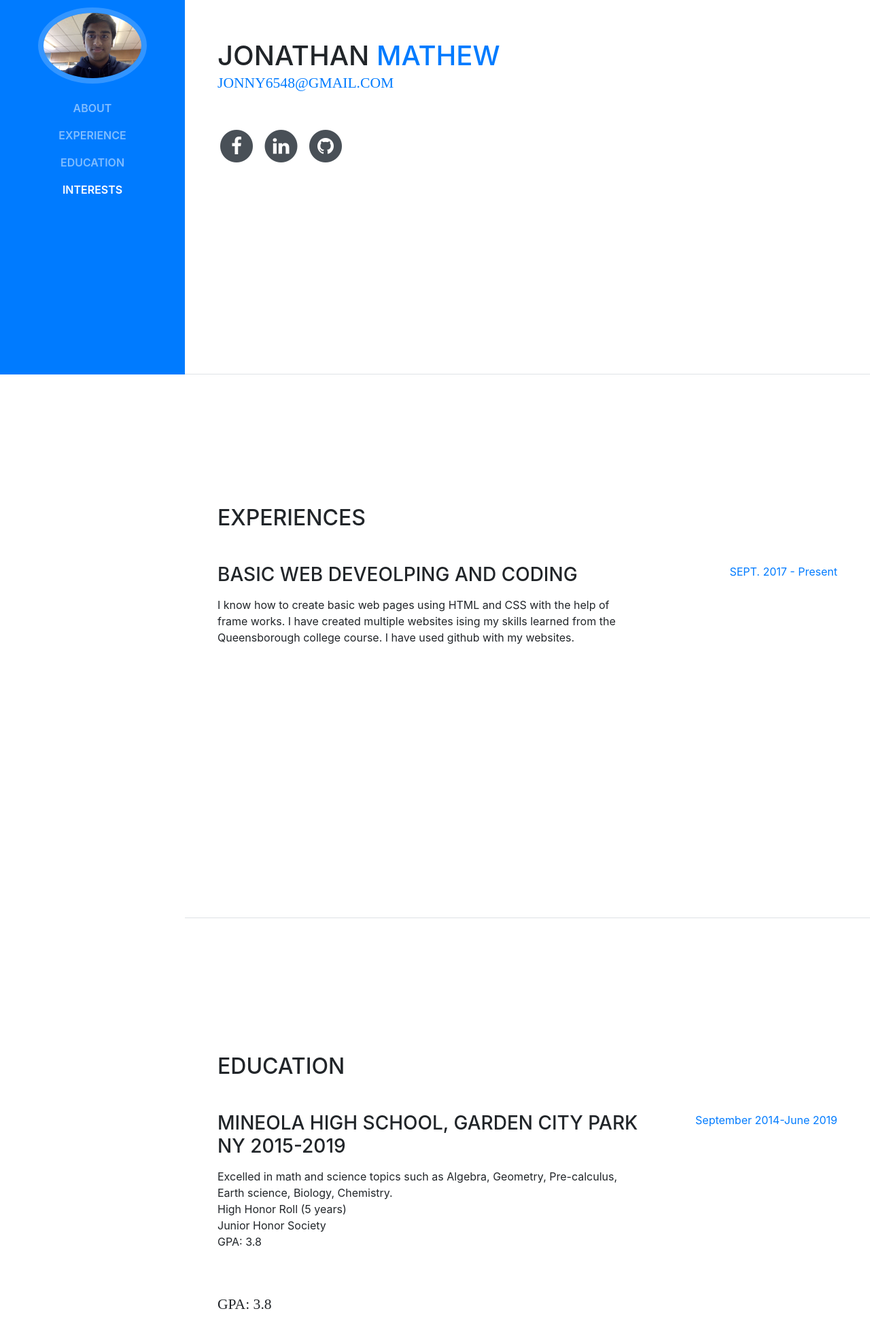
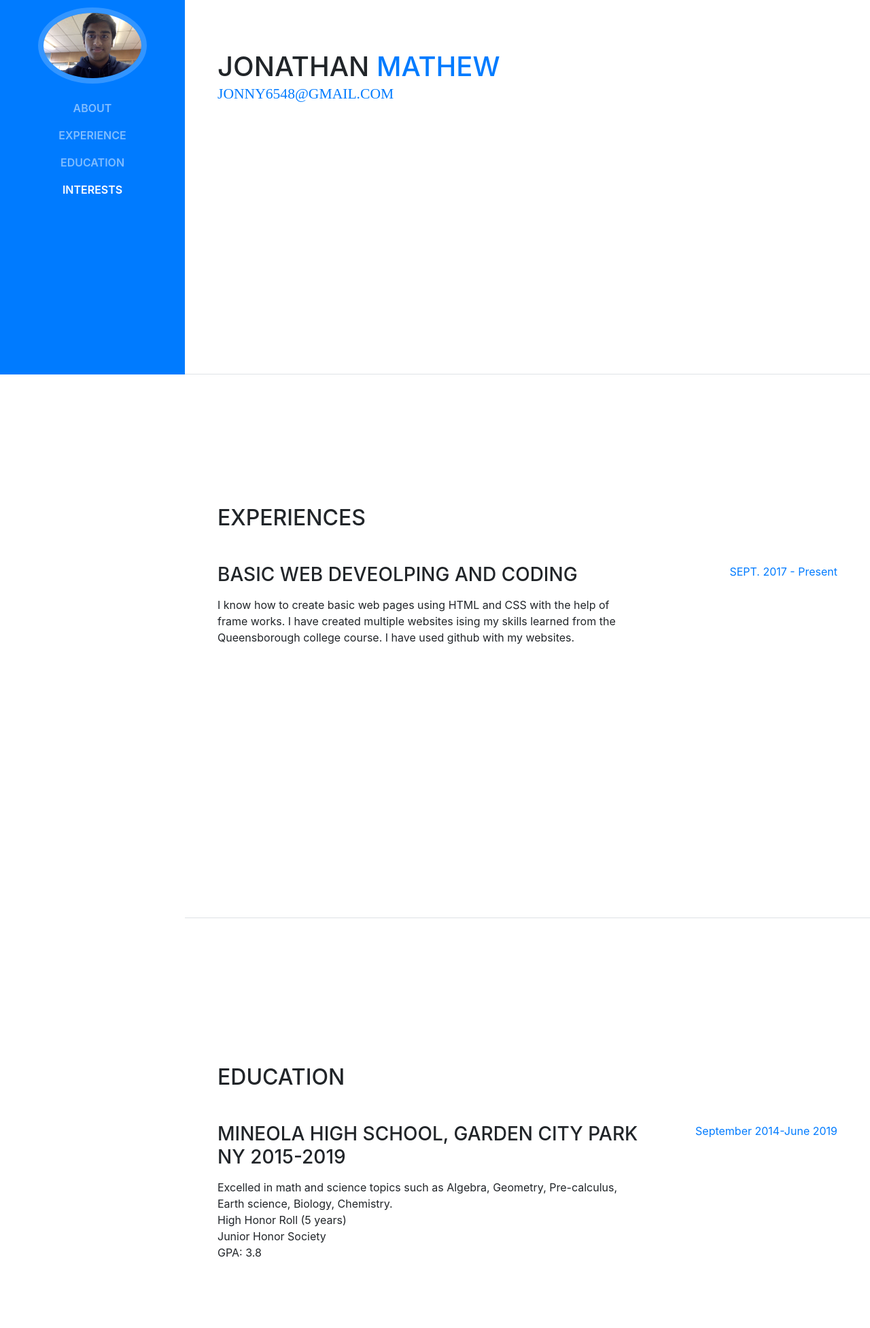
Before and after one commit to jmathew19/jmathew19.github.io, a website with bundled scripts: page index.html in a window 1280 px wide. Shown: the part 249-2203 px from the top of the page at 68% size. Built offline with nearby package versions, Linux system fonts and the light colour scheme; a web font is replaced by a local one.

Commit message:
update resume

```diff
--- a/index.html
+++ b/index.html
@@ -71,27 +71,15 @@
           <ul class="list-inline list-social-icons mb-0">
             <li class="list-inline-item">
               <a href="#">
-                <span class="fa-stack fa-lg">
-                  <i class="fa fa-circle fa-stack-2x"></i>
-                  <i class="fa fa-facebook fa-stack-1x fa-inverse"></i>
-                </span>
               </a>
             </li>
 
             <li class="list-inline-item">
               <a href="#">
-                <span class="fa-stack fa-lg">
-                  <i class="fa fa-circle fa-stack-2x"></i>
-                  <i class="fa fa-linkedin fa-stack-1x fa-inverse"></i>
-                </span>
               </a>
             </li>
             <li class="list-inline-item">
               <a href="#">
-                <span class="fa-stack fa-lg">
-                  <i class="fa fa-circle fa-stack-2x"></i>
-                  <i class="fa fa-github fa-stack-1x fa-inverse"></i>
-                </span>
               </a>
             </li>
           </ul>
@@ -202,7 +190,7 @@
             <div class="resume-content mr-auto">
               <h3 class="mb-0"></h3>
               <div class="subheading mb-3"</div>
-              <p>GPA: 3.8</p>
+              <p></p>
             </div>
             <div class="resume-date text-md-right">
               <span class="text-primary"></span>
@@ -222,14 +210,16 @@
       <section class="resume-section p-3 p-lg-5 d-flex flex-column" id="interests">
         <div class="my-auto">
           <h2 class="mb-5">Interests/Activities </h2>
-          <p>Mineola High School football (4 yrs)
+          <h3 class="mb-0">Sports</h3>
+          <p>Mineola High School football (4 yrs) Played as offenseive and defensive linemen
           <br>
           Cross Country (2 yrs)
           <br>
+          Strive for Excellence award in Football and Cross Country
+          <br>
           Latin Club (3 years) Praetor (president) of the club
           <br>
-          Strive for Excellence award in Football and Cross Country
-          <br>
+          <h3 class="mb-0">Clubs</h3>
           SAAD club (2 Years)
           <br>
           Orchestra, Cello player (8 years)
@@ -245,8 +235,6 @@
           Volunteer at Church (5 years)
           <br>
           Volunteering at Winthrop (2 years)
-          <br>
-          Interested in Enginneering
 
 
 
```
